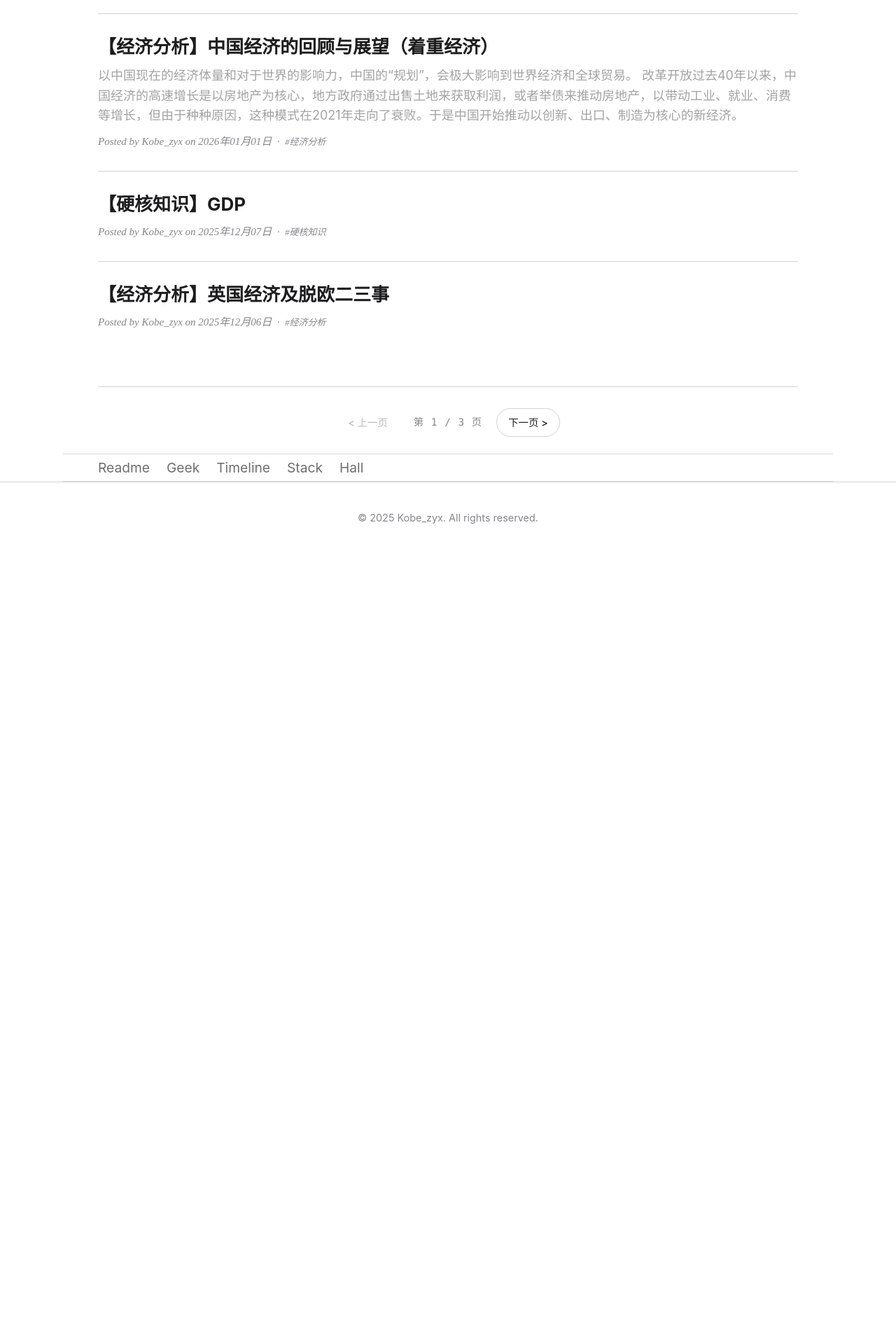
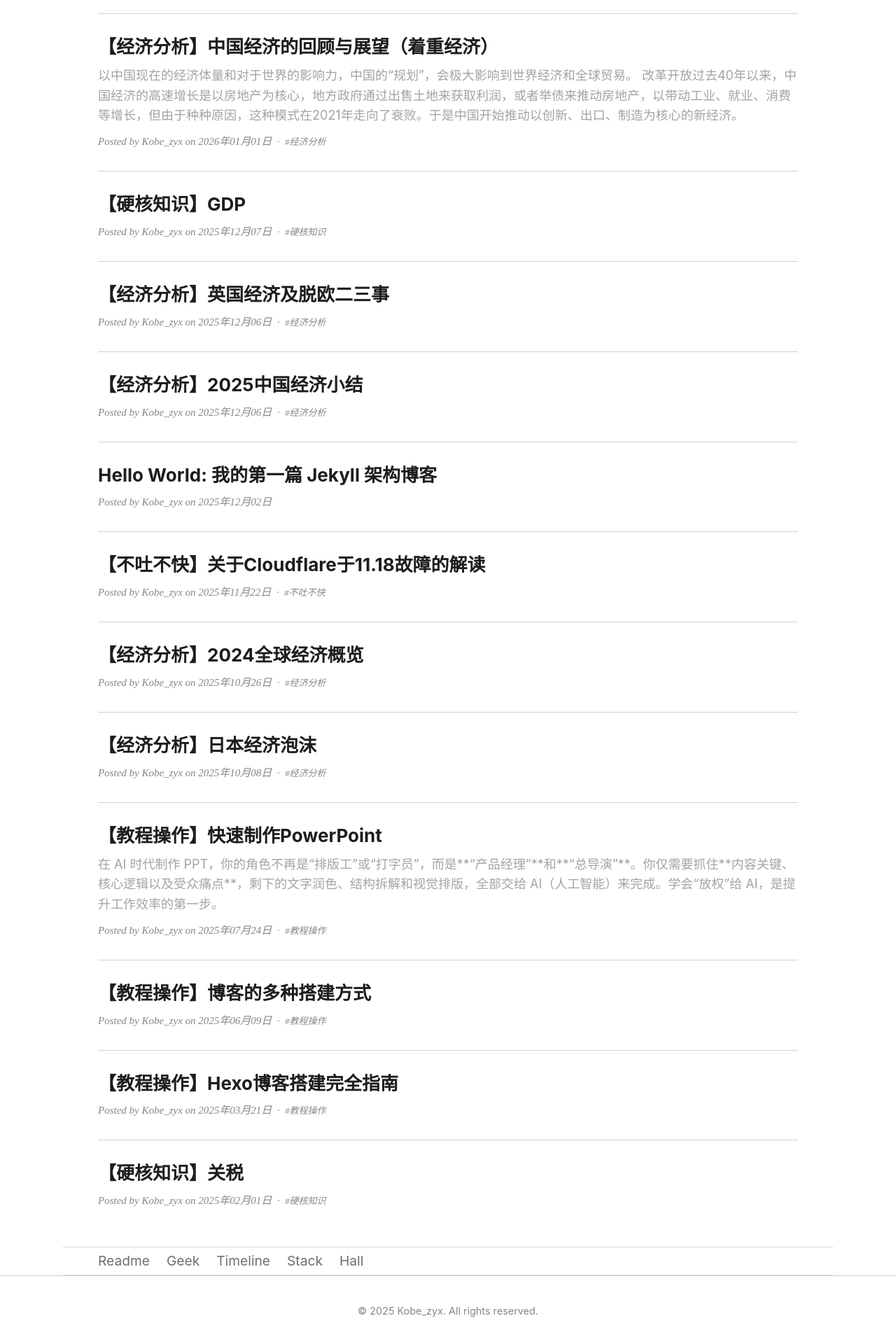
Before and after one commit to Kobe-zyx/Kobe-zyx.github.io, a Jekyll site: the page built from blog.html, in a window 1280 px wide. Shown: the part 1319-3239 px from the top of the page at 70% size. Built offline with Jekyll 4.4.1, drawn with Linux system fonts in a browser that asks for light colours; some web fonts are replaced; the list of posts is cut into pages by our own code; before the commit the page ends 2106 px from its top, so only the background shows below that.

Commit message:
删除分页插件，修复bug

```diff
--- a/Gemfile
+++ b/Gemfile
@@ -7,7 +7,7 @@ group :jekyll_plugins do
   gem "jekyll-feed"
   gem "jekyll-admin"
   gem "jekyll-sitemap"
-  gem "jekyll-paginate-v2"
+  # gem "jekyll-paginate-v2"
 end
 gem "webrick", "~> 1.9"
 gem "wdm", ">= 0.1.0"
--- a/_config.yml
+++ b/_config.yml
@@ -18,7 +18,7 @@ plugins:
   - jekyll-feed
   - jekyll-admin
   - jekyll-sitemap
-  - jekyll-paginate-v2
+  # - jekyll-paginate-v2
 
 # ==========================================================
 # 分页插件配置 (Jekyll Paginate V2)
--- a/blog.html
+++ b/blog.html
@@ -2,32 +2,30 @@
 layout: default
 title: Kobe Zhang | Geek
 permalink: /blog/
-pagination:
-  enabled: true
 ---
 
 <section class="timeline-section" style="margin-top: 100px;">
     <div class="container">
-        <h1 style="margin-bottom: 10px;">{% if page.autopages %}🏷️ {{ page.autopages.display_name }}{% else %}Geek{% endif %}</h1>
+        <h1 style="margin-bottom: 10px;">Geek</h1>
         <p class="blog-intro-text">Here, you can see my all blog list.</p>
         <p class="blog-intro-text" style="margin-bottom: 30px;">以下是我的所有博文列表：</p>
 
         <div class="tags-cloud">
-            <a href="{{ '/blog.html' | relative_url }}" class="tag-pill {% unless page.autopages %}active{% endunless %}">全部 All</a>
+            <span class="tag-pill active" data-tag="all">全部 All</span>
 
             {% for tag in site.tags %}
-            <a href="{{ '/tag/' | append: tag[0] | append: '/' | relative_url }}" class="tag-pill {% if page.autopages.display_name == tag[0] %}active{% endif %}">
+            <span class="tag-pill" data-tag="{{ tag[0] }}">
                 {{ tag[0] }} <sup>{{ tag[1].size }}</sup>
-            </a>
+            </span>
             {% endfor %}
 
-            <a href="{{ '/archive' | relative_url }}" class="tag-pill" style="margin-left: auto; color: var(--primary-color); border-color: var(--primary-color); text-decoration: none; display: inline-flex; align-items: center;">
+            <a href="{{ '/archive/' | relative_url }}" class="tag-pill" style="margin-left: auto; color: var(--primary-color); border-color: var(--primary-color); text-decoration: none; display: inline-flex; align-items: center;">
                 <i data-feather="archive" style="width: 14px; height: 14px; margin-right: 4px;"></i>归档时光机
             </a>
         </div>
 
         <div class="post-list-hux" id="post-list">
-            {% for post in paginator.posts %}
+            {% for post in site.posts %}
             <div class="post-item-hux" data-tags="{{ post.tags | join: ',' }}">
                 <a href="{{ post.url | relative_url }}">
                     <h2 class="post-title-hux">
@@ -54,33 +52,47 @@ pagination:
             </div>
             {% endfor %}
         </div>
-
-        {% if paginator.total_pages > 1 %}
-        <div class="pagination-container">
-            {% if paginator.previous_page %}
-                <a href="{{ paginator.previous_page_path | relative_url }}" class="page-btn">&lt; 上一页</a>
-            {% else %}
-                <span class="page-btn disabled">&lt; 上一页</span>
-            {% endif %}
-
-            <span class="page-number">第 {{ paginator.page }} / {{ paginator.total_pages }} 页</span>
-
-            {% if paginator.next_page %}
-                <a href="{{ paginator.next_page_path | relative_url }}" class="page-btn">下一页 &gt;</a>
-            {% else %}
-                <span class="page-btn disabled">下一页 &gt;</span>
-            {% endif %}
-        </div>
-        {% endif %}
-
     </div>
 </section>
 
 <script>
     document.addEventListener('DOMContentLoaded', function() {
-        // 确保新加的归档小图标能够正常渲染
         if(typeof feather !== 'undefined') {
             feather.replace();
         }
+
+        const tagPills = document.querySelectorAll('.tag-pill[data-tag]');
+        const posts = document.querySelectorAll('.post-item-hux');
+
+        tagPills.forEach(pill => {
+            pill.addEventListener('click', function() {
+                // 1. 切换按钮的 active 状态
+                tagPills.forEach(p => p.classList.remove('active'));
+                this.classList.add('active');
+
+                // 2. 获取被点击的标签名
+                const selectedTag = this.getAttribute('data-tag');
+
+                // 3. 过滤文章（极简的淡入淡出效果）
+                posts.forEach(post => {
+                    post.style.opacity = '0'; // 先变透明
+
+                    setTimeout(() => {
+                        if (selectedTag === 'all') {
+                            post.style.display = 'block';
+                            setTimeout(() => post.style.opacity = '1', 50);
+                        } else {
+                            const postTags = post.getAttribute('data-tags').split(',');
+                            if (postTags.includes(selectedTag)) {
+                                post.style.display = 'block';
+                                setTimeout(() => post.style.opacity = '1', 50);
+                            } else {
+                                post.style.display = 'none';
+                            }
+                        }
+                    }, 300);
+                });
+            });
+        });
     });
 </script>
--- a/index.html
+++ b/index.html
@@ -1,7 +1,6 @@
 ---
 layout: default
 title: Kobe Zhang | Readme
-permalink: /index/
 ---
 
 <section id="hero" class="hero-section">
--- a/style.css
+++ b/style.css
@@ -3047,46 +3047,3 @@ blockquote {
         height: 36px;
     }
 }
-
-/* ==========================================================
-   分页导航器 (Pagination)
-   ========================================================== */
-.pagination-container {
-    display: flex;
-    justify-content: center;
-    align-items: center;
-    gap: 20px;
-    margin-top: 50px;
-    padding-top: 30px;
-    border-top: 1px solid var(--border-color);
-}
-
-.page-btn {
-    padding: 8px 16px;
-    border-radius: 30px;
-    border: 1px solid var(--border-color);
-    color: var(--text-color);
-    text-decoration: none;
-    transition: all 0.3s ease;
-    font-size: 0.9em;
-    font-weight: 500;
-}
-
-.page-btn:hover:not(.disabled) {
-    border-color: var(--text-color);
-    background-color: var(--text-color);
-    color: var(--background-light);
-}
-
-.page-btn.disabled {
-    opacity: 0.3;
-    cursor: not-allowed;
-    border-color: transparent;
-}
-
-.page-number {
-    font-family: var(--font-code);
-    color: var(--secondary-text-color);
-    font-size: 0.9em;
-    letter-spacing: 1px;
-}
```
Also changed, not shown: _layouts/autopage_tags.html (deleted, +0 -84 lines), Gemfile.lock.
